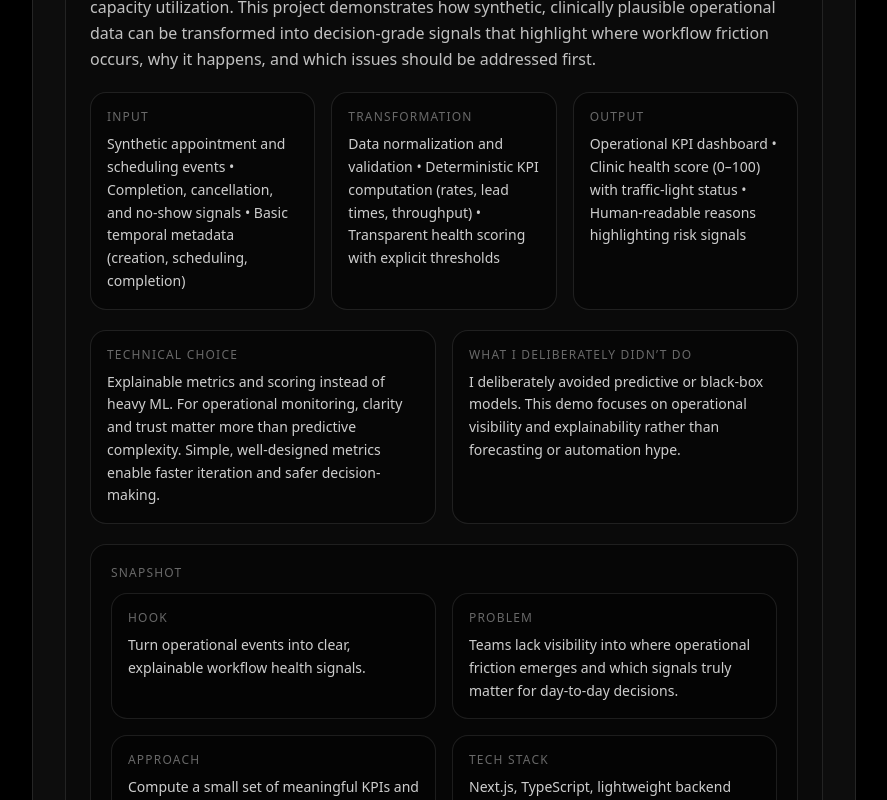
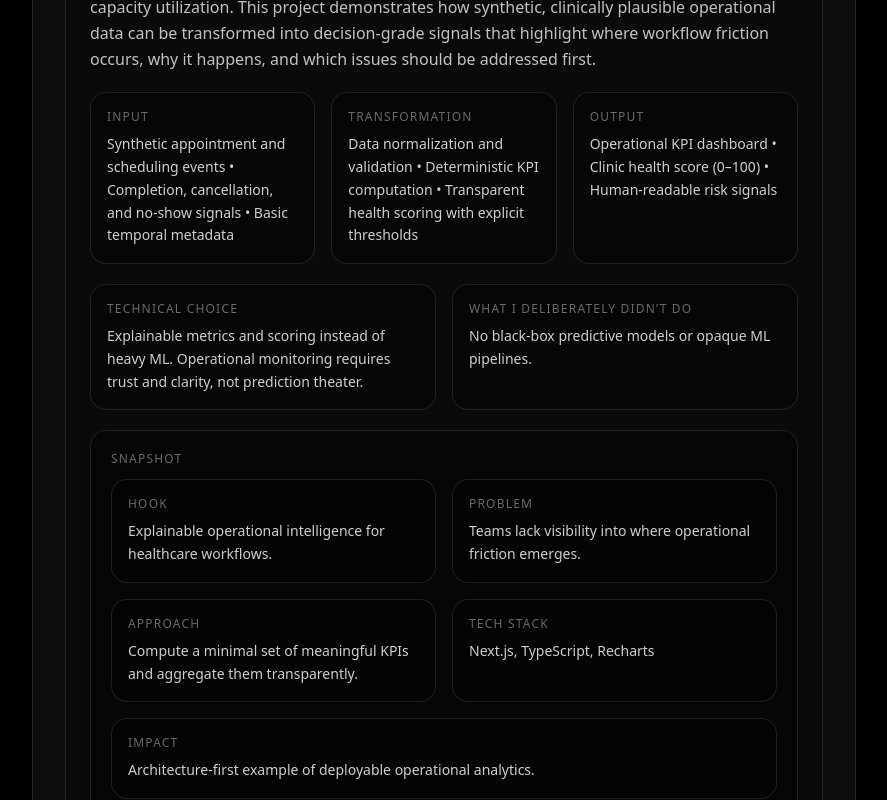
Before and after one commit to lucalazzaro/ai-medtech-portfolio, a Next.js app: page / in a window 1280 px wide. Shown: the part 1860-2660 px from the top of the page, without its empty margins (336-1223 px from the left). Built offline with nearby package versions, Linux system fonts and the light colour scheme.

Commit message:
Update portfolio projects with live Clinic Ops demo

```diff
--- a/app/page.tsx
+++ b/app/page.tsx
@@ -20,6 +20,7 @@ type Project = {
   title: string;
   subtitle: string;
   context: string;
+  livenote?: string;
   mentalModel: {
     input: string[];
     transformation: string[];
@@ -41,6 +42,7 @@ type Project = {
   links?: {
     demo?: string;
     github?: string;
+    liveNote?: string;
   };
   featured?: boolean;
 };
@@ -52,45 +54,45 @@ const projects: Project[] = [
     subtitle: "Operational KPIs + explainable health scoring",
     context:
       "Healthcare operations often rely on intuition when it comes to delays, cancellations, and capacity utilization. This project demonstrates how synthetic, clinically plausible operational data can be transformed into decision-grade signals that highlight where workflow friction occurs, why it happens, and which issues should be addressed first.",
+    livenote: "Live demo available — architecture-first applied analytics showcase.",
     mentalModel: {
       input: [
         "Synthetic appointment and scheduling events",
         "Completion, cancellation, and no-show signals",
-        "Basic temporal metadata (creation, scheduling, completion)",
+        "Basic temporal metadata",
       ],
       transformation: [
         "Data normalization and validation",
-        "Deterministic KPI computation (rates, lead times, throughput)",
+        "Deterministic KPI computation",
         "Transparent health scoring with explicit thresholds",
       ],
       output: [
         "Operational KPI dashboard",
-        "Clinic health score (0–100) with traffic-light status",
-        "Human-readable reasons highlighting risk signals",
+        "Clinic health score (0–100)",
+        "Human-readable risk signals",
       ],
     },
     technicalChoice: {
       choice: "Explainable metrics and scoring instead of heavy ML.",
-      why: "For operational monitoring, clarity and trust matter more than predictive complexity. Simple, well-designed metrics enable faster iteration and safer decision-making.",
+      why: "Operational monitoring requires trust and clarity, not prediction theater.",
     },
     deliberateNonChoice:
-      "I deliberately avoided predictive or black-box models. This demo focuses on operational visibility and explainability rather than forecasting or automation hype.",
+      "No black-box predictive models or opaque ML pipelines.",
     snapshot: {
-      hook:
-        "Turn operational events into clear, explainable workflow health signals.",
+      hook: "Explainable operational intelligence for healthcare workflows.",
       problem:
-        "Teams lack visibility into where operational friction emerges and which signals truly matter for day-to-day decisions.",
+        "Teams lack visibility into where operational friction emerges.",
       approach:
-        "Compute a small set of meaningful KPIs and aggregate them into a transparent health score with explicit reasoning.",
-      techStack: "Next.js, TypeScript, lightweight backend API, Recharts",
+        "Compute a minimal set of meaningful KPIs and aggregate them transparently.",
+      techStack: "Next.js, TypeScript, Recharts",
       impact:
-        "Provides an architecture-first example of how operational intelligence can be delivered without unnecessary model complexity.",
+        "Architecture-first example of deployable operational analytics.",
     },
     status: "Live",
     links: {
-      demo: "https://TUO-URL-VERCEL.vercel.app",
+      demo: "https://clinic-ops-metrics.vercel.app/",
       github: "https://github.com/lucalazzaro/clinic-ops-metrics-playground",
-    },
+      },
     featured: true,
   },
 
@@ -452,7 +454,7 @@ export default function Home() {
             </div>
           </SectionCard>
 
-          <SectionCard id="projects" title="Selected Projects (Coming Soon)">
+          <SectionCard id="projects" title="Selected Projects">
             <p className="text-white/70">
               These projects are designed to demonstrate system thinking and real-world Med-Tech impact.
               The emphasis is on architecture, workflow leverage, and deployable design—not “more code for the sake of code.”
```
